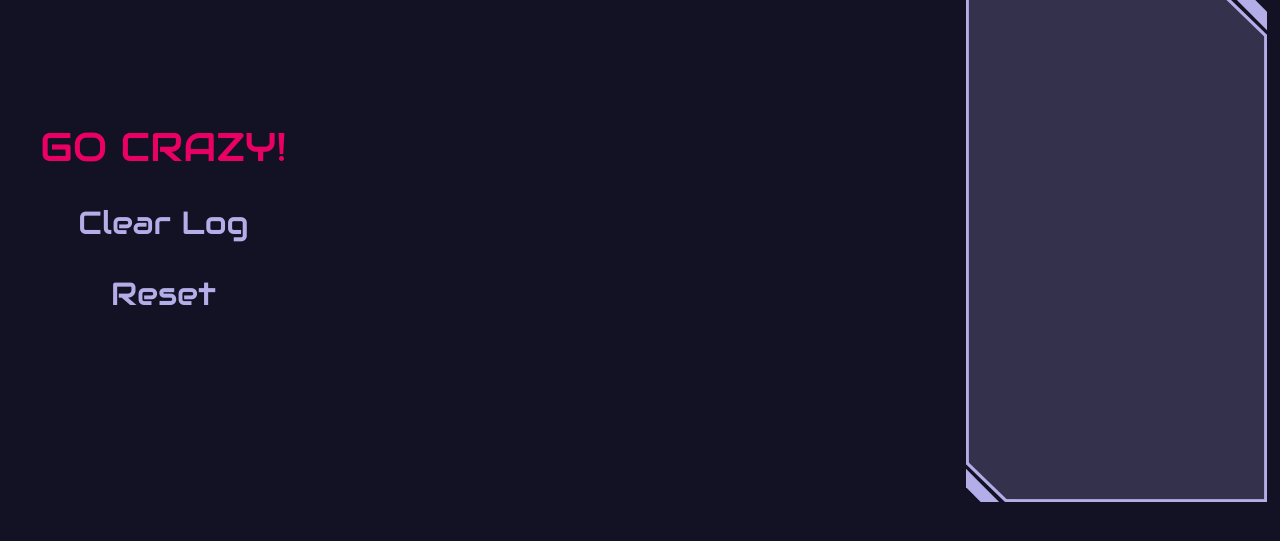
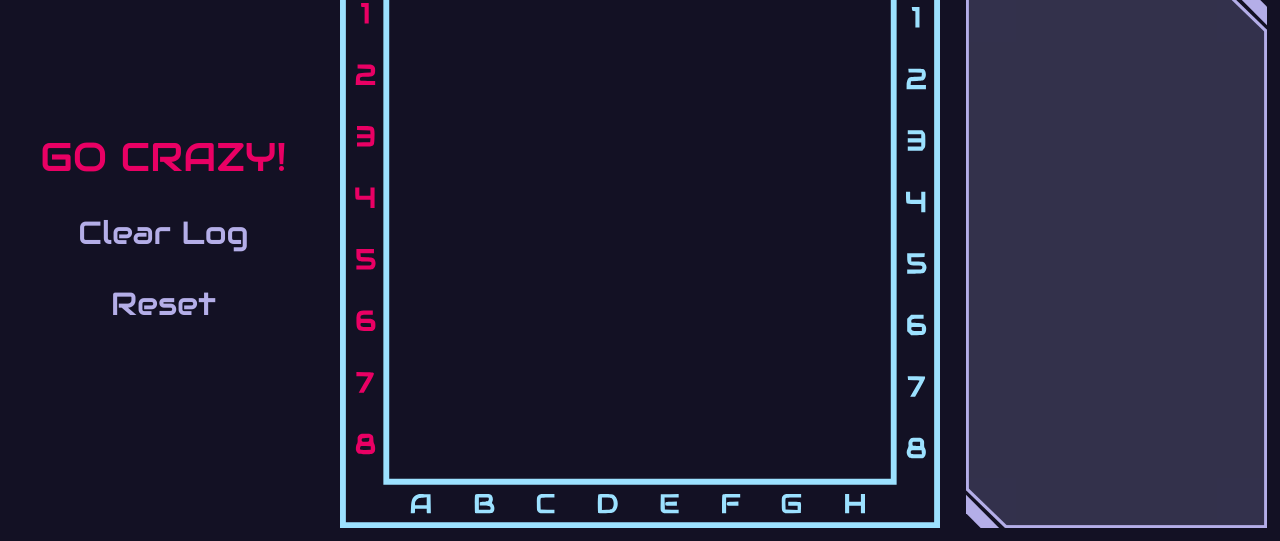
Before and after one commit to Diaa-E/knights-travails, a website built with webpack: page index.html in a window 1280 px wide. Shown: the part 285-826 px from the top of the page. Before the commit the page ends 800 px from the top, so only its background shows below. Built offline with nearby package versions, Linux system fonts and the light colour scheme.

Commit message:
Create board frame

```diff
--- a/src/interface.js
+++ b/src/interface.js
@@ -14,6 +14,7 @@ export function display()
         body.append(header());
         body.append(controls());
         body.append(moveLog());
+        body.append(board());
     }
 
     return {
@@ -75,3 +76,11 @@ function moveLog()
 
     return divLog;
 }
+
+function board()
+{
+    const divBoard = document.createElement("div");
+    domUtility.addClasses(divBoard, ["board-wrapper"]);
+
+    return divBoard;
+}
--- a/src/style.css
+++ b/src/style.css
@@ -28,7 +28,7 @@
     grid-template-columns: 1fr 2fr 1fr;
     grid-template-areas:
     ". logo ."
-    "controls . log";
+    "controls board log";
     padding: 1%;
     place-items: center;
     gap: 2%;
@@ -38,3 +38,11 @@
     grid-area: logo;
     width: 500px;
 }
+
+.board-wrapper{
+    grid-area: board;
+    background-image: url("../assets/images/board.svg");
+    background-size: contain;
+    height: 600px;
+    width: 600px;
+}
```
Also changed, not shown: assets/images/board.svg (added).
